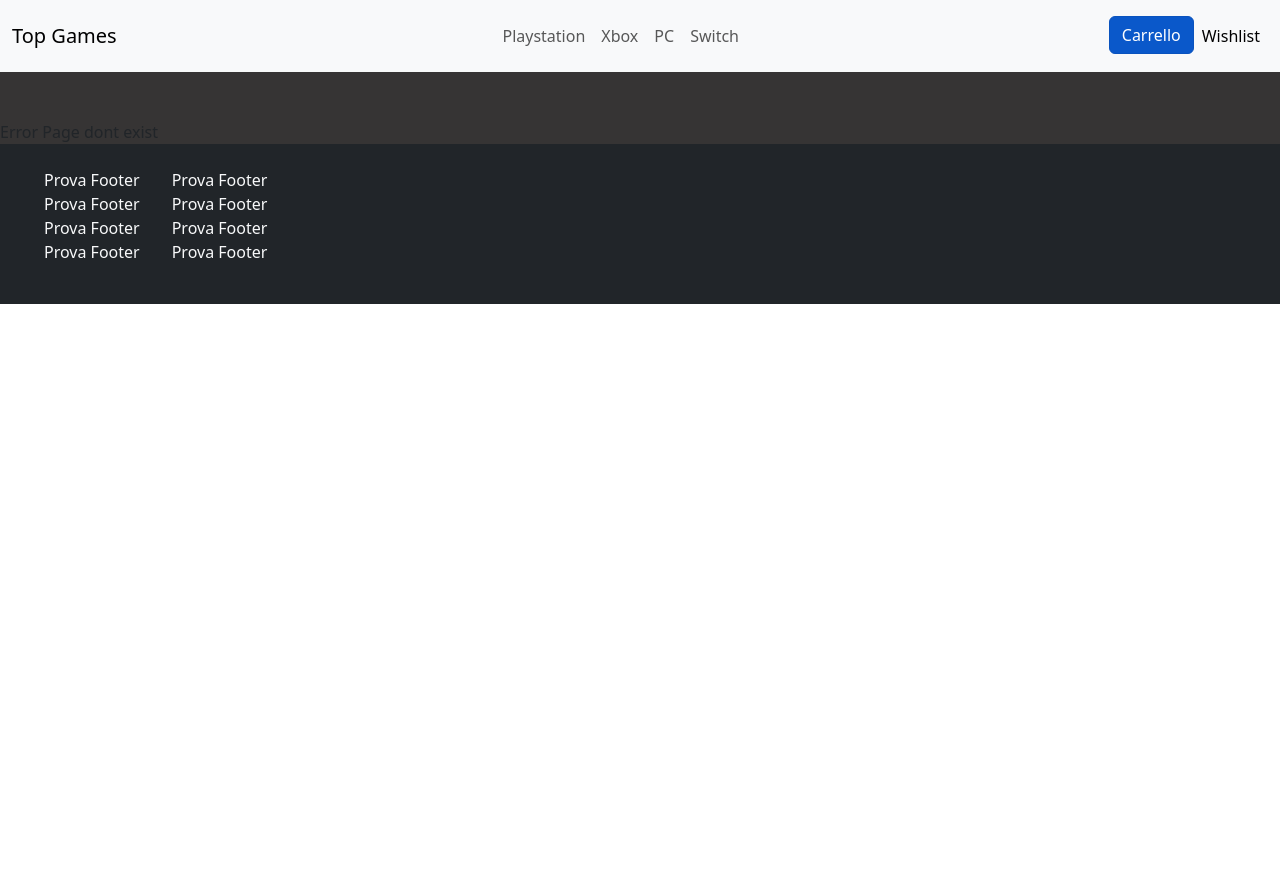
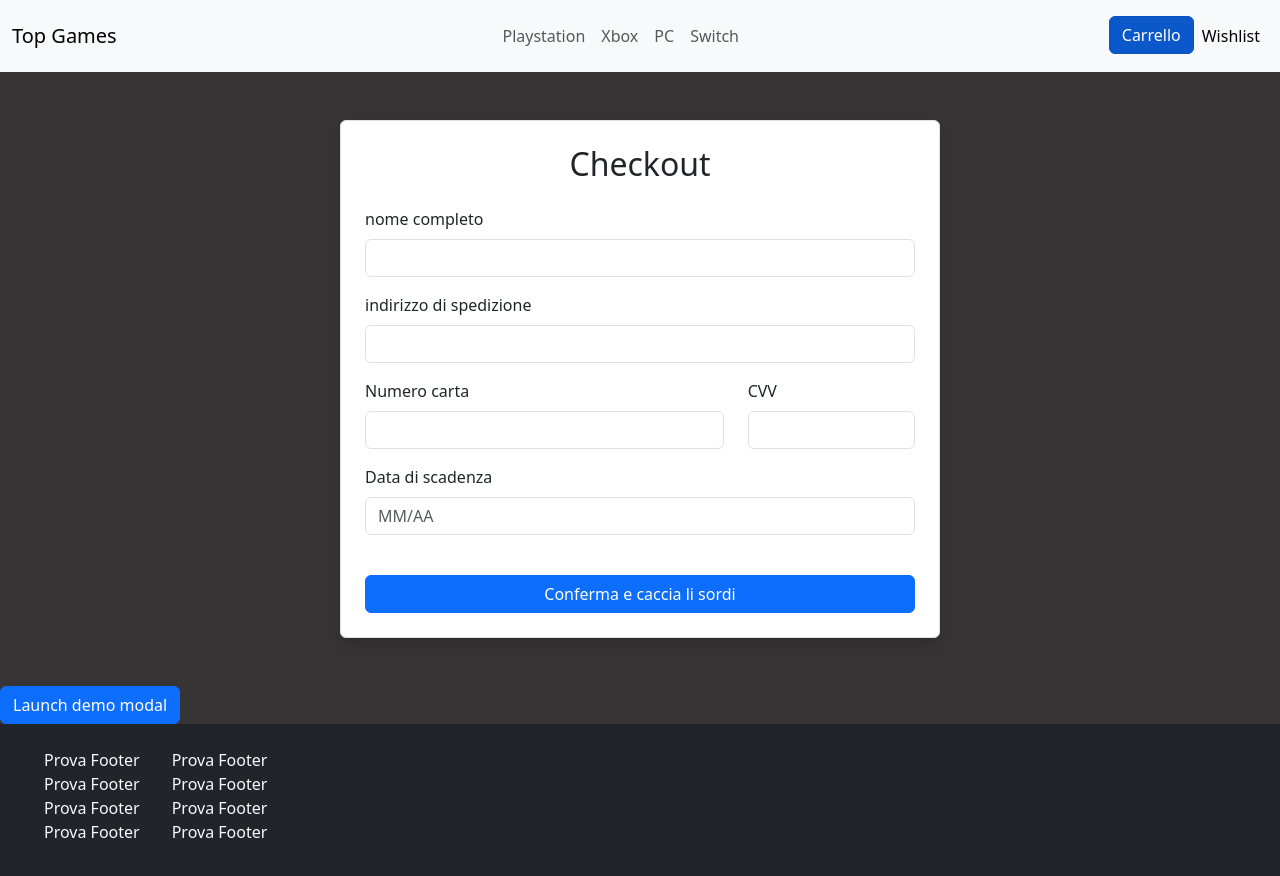
Before and after one commit to lorenzosalti/top-games-react, a React (Vite) app: page /order in a window 1280 px wide. Shown: the top 876 px of the page. Before the commit the page ends 800 px from the top, so only its background shows below. Built offline with nearby package versions, Linux system fonts and the light colour scheme.

Commit message:
feat: add Checkout page and integrate into routing

```diff
--- a/src/App.jsx
+++ b/src/App.jsx
@@ -10,6 +10,7 @@ import PlayStation from './pages/PlayStationPage';
 import Xbox from './pages/XboxPage';
 import Pc from './pages/PcPage';
 import Switch from './pages/SwitchPage';
+import Checkout from './pages/CheckOutPage';
 
 
 function App() {
@@ -101,7 +102,11 @@ function App() {
             <Route path='/console/xbox' element={<Xbox />} />
             <Route path='/console/pc' element={<Pc />} />
             <Route path='/console/switch' element={<Switch />} />
-            {/* <Route path='/order' element={<div>Orders</div>} /> */}
+
+
+            {/* riabilitata per poter vedere il checkout a schermo */}
+            <Route path='/order' element={<Checkout />} />
+
             <Route path='/order/:id' element={<div>Detail Order</div>} />
             <Route path='/mailing-list' element={<div>Mailing-list</div>} />
             <Route path='*' element={<div>Error Page dont exist</div>} />
--- /dev/null
+++ b/src/pages/CheckOutPage.jsx
@@ -0,0 +1,135 @@
+import { useEffect, useState } from "react";
+
+
+
+const inizionalData = {
+    name: '',
+    address: '',
+    cardNumber: '',
+    cardCvv: '',
+    cardExpiryDate: ''
+}
+
+function Checkout() {
+
+    const [validated, setValidated] = useState(false)
+    const [formData, setFormData] = useState(inizionalData)
+
+
+    function handleFormData(e) {
+        const value =
+            e.target.type === "checkbox" ?
+                e.target.checked : e.target.value;
+        setFormData((formData) => ({
+            ...formData,
+            [e.target.name]: value,
+        }));
+
+    }
+
+
+
+
+    function handleSubmit(e) {
+
+        e.preventDefault()
+        console.log(formData)
+
+
+        const errors = []
+
+        if (formData.cardNumber.length !== 16 || isNaN(formData.cardNumber)) {
+            errors.push('Devi inserire almeno 16 cifre nel campo Numero Carta')
+        }
+
+        if (formData.cardCvv.length !== 3 || isNaN(formData.cardCvv)) {
+            errors.push('Devi inserire almeno 3 cifre Nel campo CVV')
+        }
+
+
+        //.test() è una funzione degli oggetti REgExp in JS e ha il compito di verificare se la stringa rispetta un certo pattern
+        const expiryPattern = /^(0[1-9]|1[0-2])\/\d{2}$/;
+        if (!expiryPattern.test(formData.cardExpiryDate)) {
+            errors.push('Inserisci una data valida nel formato MM/AA.');
+        }
+
+        if (errors.length > 0) {
+            alert(errors)
+            setValidated(false)
+        } else {
+            setValidated(true)
+            console.log(formData)
+            alert('pagamaneto confermato')
+
+        }
+
+    }
+
+
+    return (
+        <>
+            <form className="container mt-5 mb-5 p-4 border rounded shadow bg-white" style={{ maxWidth: "600px" }} onSubmit={handleSubmit}>
+                <h2 className="mb-4 text-center">Checkout</h2>
+
+                <div className="mb-3">
+                    <label htmlFor="name" className="form-label">nome completo</label>
+                    <input type="text" id="name" name="name" className="form-control" value={formData.name} onChange={handleFormData} required />
+                </div>
+
+                <div className="mb-3">
+                    <label htmlFor="address" className="form-label">indirizzo di spedizione</label>
+                    <input type="text" id="address" name="address" className="form-control" value={formData.address} onChange={handleFormData} required />
+                </div>
+
+                <div className="row">
+                    <div className="col-md-8 mb-3">
+                        <label htmlFor="cardNumber" className="form-label">Numero carta</label>
+                        <input type="text" id="cardNumber" name="cardNumber" className="form-control" value={formData.cardNumber} onChange={handleFormData} required />
+                    </div>
+
+                    <div className="col-md-4 mb-3">
+                        <label htmlFor="cardCvv" className="form-label">CVV</label>
+                        <input type="text" id="cardCvv" name="cardCvv" className="form-control" value={formData.cardCvv} onChange={handleFormData} required />
+                    </div>
+                </div>
+
+                <div className="mb-3">
+                    <label htmlFor="cardExpiryDate" className="form-label">Data di scadenza</label>
+                    <input type="text" id="cardExpiryDate" name="cardExpiryDate" className="form-control" placeholder="MM/AA" value={formData.cardExpiryDate} onChange={handleFormData} required />
+                </div>
+
+                <button type="submit" className="btn btn-primary w-100 mt-4">
+                    Conferma e caccia li sordi
+                </button>
+            </form>
+
+
+            <button type="button" className="btn btn-primary" data-bs-toggle="modal" data-bs-target="#exampleModal">
+                Launch demo modal
+            </button>
+
+
+            <div className="modal fade" id="exampleModal" tabIndex="-1" aria-labelledby="exampleModalLabel" aria-hidden="true">
+                <div className="modal-dialog">
+                    <div className="modal-content">
+                        <div className="modal-header">
+                            <h1 className="modal-title fs-5" id="exampleModalLabel">Modal title</h1>
+                            <button type="button" className="btn-close" data-bs-dismiss="modal" aria-label="Close"></button>
+                        </div>
+                        <div className="modal-body">
+
+                        </div>
+                        <div className="modal-footer">
+                            <button type="button" className="btn btn-secondary" data-bs-dismiss="modal">Close</button>
+                            <button type="button" className="btn btn-primary">Save changes</button>
+                        </div>
+                    </div>
+                </div>
+            </div>
+        </>
+    )
+
+}
+
+
+export default Checkout
```
